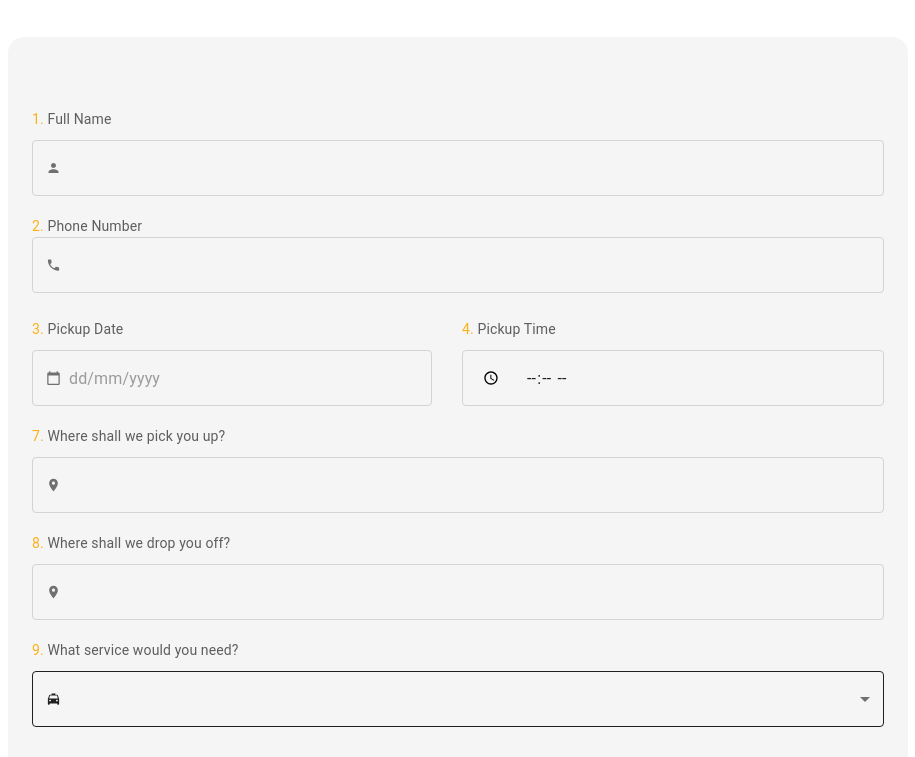
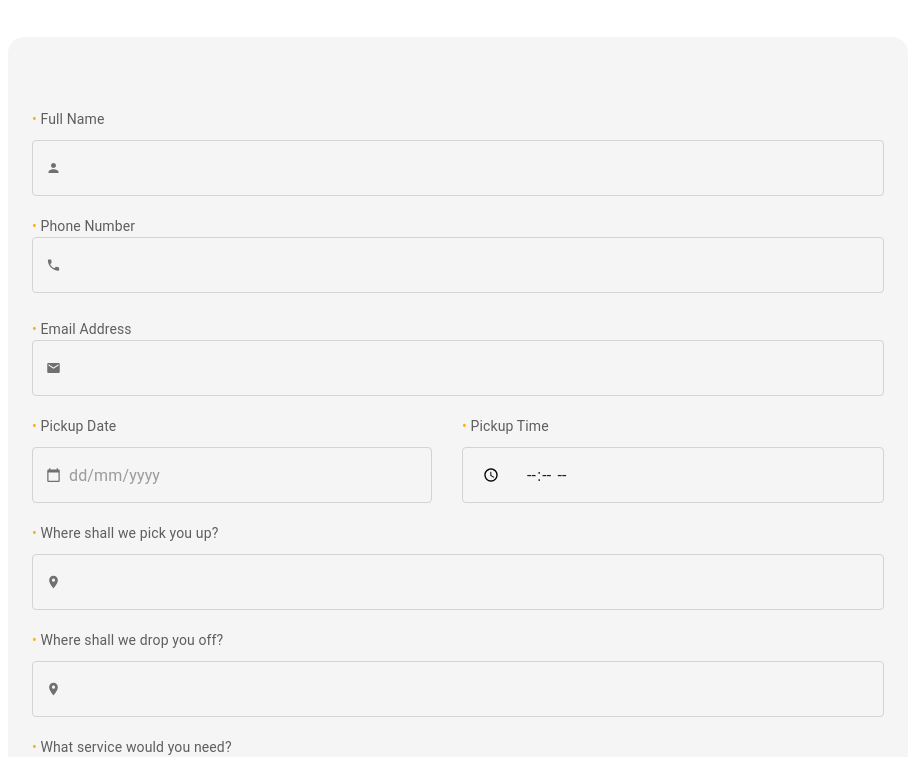
Before and after one commit to RafaPach/AllTravelServices, a Next.js app: page /getaquote in a window 1280 px wide. Shown: the part 973-1730 px from the top of the page, without its empty margins (182-1097 px from the left). Built offline with nearby package versions, Linux system fonts and the light colour scheme; no server answers.

Commit message:
got rid of console errors and improved loading, ready for Vercel

```diff
--- a/components/AboutUs/CenterCard.js
+++ b/components/AboutUs/CenterCard.js
@@ -10,7 +10,7 @@ import {
 import { useTheme, useMediaQuery } from '@mui/material';
 import Dbs from '../../Assests/DBSS.png';
 import Smoke from '../../Assests/SmokeTry.png';
-import Time from '../../Assests/Punctual.png';
+import Time from '../../Assests/PunctualTry.png';
 import Image from 'next/image';
 import SafeGuarding from '../../Assests/SafeTry.png';
 
@@ -98,7 +98,7 @@ const CenterCard = () => {
                 height: 110,
                 text: 'No Smoking Policies',
               },
-              { src: Time, width: 140, height: 130, text: 'Punctual' },
+              { src: Time, width: 110, height: 105, text: 'Punctual' },
               {
                 src: SafeGuarding,
                 width: 115,
--- a/components/Alternative/HelloPageTest.js
+++ b/components/Alternative/HelloPageTest.js
@@ -85,7 +85,6 @@ export default function HelloPageAlt2() {
           </Button>
         </Box>
 
-        {/* Image Content */}
         <Box
           sx={{
             width: { lg: '65%', md: '60%', sm: '80%', xs: '90%' },
@@ -100,6 +99,7 @@ export default function HelloPageAlt2() {
             height={400}
             style={{ width: '100%', height: 'auto', objectFit: 'cover' }}
             className="hero-image"
+            priority
           />
         </Box>
       </Stack>
--- a/components/Alternative/NavTest.js
+++ b/components/Alternative/NavTest.js
@@ -51,8 +51,9 @@ export default function NavbarAlt2({ color }) {
                 <Image
                   src={Logo}
                   alt="Logo"
-                  layout="responsive"
-                  objectFit="contain"
+                  width={115}
+                  height={55}
+                  style={{ objectFit: 'contain' }}
                 />
               </Box>
               <IconButton onClick={() => setOpen(true)}>
--- a/components/Navbar/NavbarForPages.js
+++ b/components/Navbar/NavbarForPages.js
@@ -69,8 +69,9 @@ export default function Navbarpages({ color }) {
                 <Image
                   src={Logo}
                   alt="Logo"
-                  layout="responsive"
-                  objectFit="contain"
+                  width={115}
+                  height={55}
+                  style={{ objectFit: 'contain' }}
                 />
               </Box>
               <IconButton onClick={() => setOpen(true)}>
--- a/components/Quote.js
+++ b/components/Quote.js
@@ -1,4 +1,4 @@
-import React, { useState } from 'react';
+import React, { useState, useEffect } from 'react';
 import {
   Box,
   Container,
@@ -16,6 +16,7 @@ import PhoneIcon from '@mui/icons-material/Phone';
 import LocationOnIcon from '@mui/icons-material/LocationOn';
 import LocalTaxiIcon from '@mui/icons-material/LocalTaxi';
 import PersonIcon from '@mui/icons-material/Person';
+import EmailIcon from '@mui/icons-material/Email';
 import { createTheme, ThemeProvider, useTheme } from '@mui/material/styles';
 import DatePicker from 'react-datepicker';
 import 'react-datepicker/dist/react-datepicker.css'; // Import the styles
@@ -23,6 +24,7 @@ import CalendarTodayIcon from '@mui/icons-material/CalendarToday';
 import JourneyCard from './CardJourneyTest';
 import Navbarpages from './Navbar/NavbarForPages';
 import EmailJs from './FunctionsTemplates/emailjs';
+import Recaptcha from './FunctionsTemplates/Recaptcha';
 
 const customTheme = (outerTheme) =>
   createTheme({
@@ -81,9 +83,24 @@ function TravelQuoteForm() {
   const EmailJs_Sid = process.env.NEXT_PUBLIC_EmailJs_Sid;
   const EmailJs_Tid = process.env.NEXT_PUBLIC_QuoteEmailJs_Tid;
   const EMAILJS_PUBLIC_KEY = process.env.NEXT_PUBLIC_EmailJs_PublicKey;
+  const siteKey = process.env.NEXT_PUBLIC_RECAPTCHA_SITE_KEY;
 
-  const handleSubmit = (e) => {
+  useEffect(() => {
+    if (typeof window !== 'undefined' && !window.grecaptcha) {
+      const script = document.createElement('script');
+      script.src = `https://www.google.com/recaptcha/api.js?render=${siteKey}`;
+      script.async = true;
+      script.onload = () => {
+        console.log('reCAPTCHA script loaded');
+      };
+      document.body.appendChild(script);
+    }
+  }, [siteKey]);
+
+  const handleSubmit = async (e) => {
     e.preventDefault();
+
+    await Recaptcha({ siteKey });
 
     const updatedFormData = {
       ...formData,
@@ -114,6 +131,7 @@ function TravelQuoteForm() {
     setFormData({
       fullname: '',
       phonenr: '',
+      email: '',
       pickupdate: '',
       pickuptime: '',
       returndate: '',
@@ -125,6 +143,7 @@ function TravelQuoteForm() {
       notes: '',
       journeyType: '',
     });
+
     setErrors((prev) => ({
       ...prev,
       phone: false, // Reset phone error
@@ -175,6 +194,7 @@ function TravelQuoteForm() {
   const [formData, setFormData] = useState({
     fullname: '',
     phonenr: '',
+    email: '',
     pickupdate: '',
     pickuptime: '',
     returndate: '',
@@ -193,16 +213,23 @@ function TravelQuoteForm() {
     if (name === 'phonenr') {
       setErrors((prev) => ({
         ...prev,
-        phone: value.length < 10 || isNaN(value),
+        phone: value === '' ? false : value.length < 10 || isNaN(value),
       }));
       setFormData((prev) => ({ ...prev, [name]: value }));
     }
+
     if (name === 'service') {
       setErrors((prev) => ({
         ...prev,
         phone: value.length < 10 || isNaN(value),
       }));
       setServiceType(value);
+      setFormData((prev) => ({ ...prev, [name]: value }));
+    } else if (name === 'email') {
+      setErrors((prev) => ({
+        ...prev,
+        email: value === '' ? false : !e.target.validity.valid,
+      }));
       setFormData((prev) => ({ ...prev, [name]: value }));
     } else if (name === 'special_request') {
       setSpecialRequests(checked);
@@ -242,9 +269,11 @@ function TravelQuoteForm() {
       }
     } else {
       setFormData((prev) => ({ ...prev, [name]: value }));
+      setFormData((prev) => ({ ...prev, journeyType }));
     }
 
     console.log(formData);
+    console.log(journeyType);
   };
 
   return (
@@ -382,7 +411,7 @@ function TravelQuoteForm() {
           </Box>
           <Box mb="20px">
             <Typography sx={{ mb: '10px', fontSize: '14px', color: '#5E5E5E' }}>
-              <span style={{ color: '#fcb017' }}>1.</span> Full Name
+              <span style={{ color: '#fcb017' }}>•</span> Full Name
             </Typography>
             <Stack direction="row" spacing={6}>
               <TextField
@@ -412,10 +441,11 @@ function TravelQuoteForm() {
           <Box mb="10px">
             <Stack>
               <Typography sx={{ fontSize: '14px', color: '#5E5E5E' }}>
-                <span style={{ color: '#fcb017' }}>2.</span> Phone Number
+                <span style={{ color: '#fcb017' }}>•</span> Phone Number
               </Typography>
               <TextField
                 type="tel"
+                required
                 fullWidth
                 sx={{ mb: 2, borderRadius: '50x' }}
                 InputProps={{
@@ -433,9 +463,37 @@ function TravelQuoteForm() {
               />
             </Stack>
           </Box>
+          <Box mb="20px">
+            <Stack>
+              <Typography sx={{ fontSize: '14px', color: '#5E5E5E' }}>
+                <span style={{ color: '#fcb017' }}>•</span> Email Address
+              </Typography>
+              <TextField
+                name="email"
+                value={formData.email}
+                variant="outlined"
+                onChange={handleFormChange}
+                inputProps={{ type: 'email' }}
+                error={errors.email}
+                helperText={errors.email ? 'Please enter a valid email' : ''}
+                required
+                fullWidth
+                InputProps={{
+                  startAdornment: (
+                    <InputAdornment position="start">
+                      <EmailIcon style={{ width: 15 }} />
+                    </InputAdornment>
+                  ),
+                }}
+                InputLabelProps={{
+                  style: { color: '#fcb017', fontSize: '18px' }, // Set the label color to red
+                }}
+              />
+            </Stack>
+          </Box>
           <Stack
             mb="20px"
-            direction={{ xs: 'column', md: 'row' }}
+            direction={{ xs: 'column', sm: 'row', md: 'row' }}
             display="flex"
             spacing={1}
           >
@@ -443,7 +501,7 @@ function TravelQuoteForm() {
               <Typography
                 sx={{ mb: '10px', fontSize: '14px', color: '#5E5E5E' }}
               >
-                <span style={{ color: '#fcb017' }}>3.</span> Pickup Date
+                <span style={{ color: '#fcb017' }}>•</span> Pickup Date
               </Typography>
 
               <DatePicker
@@ -472,7 +530,7 @@ function TravelQuoteForm() {
 
                       readOnly: true,
                     }}
-                    sx={{ width: { md: '400px', xs: '380px' } }}
+                    sx={{ width: { md: '400px', sm: '360px', xs: '380px' } }}
                   />
                 }
               />
@@ -481,7 +539,7 @@ function TravelQuoteForm() {
               <Typography
                 sx={{ mb: '10px', fontSize: '14px', color: '#5E5E5E' }}
               >
-                <span style={{ color: '#fcb017' }}>4.</span> Pickup Time
+                <span style={{ color: '#fcb017' }}>•</span> Pickup Time
               </Typography>
               <TextField
                 // fullWidth
@@ -502,7 +560,7 @@ function TravelQuoteForm() {
                   '& .MuiInputBase-input': {
                     paddingLeft: 8,
                   },
-                  width: { md: '100%', sm: '380px', xs: '380px' },
+                  width: { md: '100%', sm: '100%', xs: '380px' },
                 }}
               />
             </Box>
@@ -510,7 +568,7 @@ function TravelQuoteForm() {
 
           {journeyType === 'return' && (
             <Stack
-              direction={{ xs: 'column', md: 'row' }}
+              direction={{ xs: 'column', sm: 'row', md: 'row' }}
               display="flex"
               spacing={1}
               mb="20px"
@@ -519,7 +577,7 @@ function TravelQuoteForm() {
                 <Typography
                   sx={{ mb: '10px', fontSize: '14px', color: '#5E5E5E' }}
                 >
-                  <span style={{ color: '#fcb017' }}>5.</span> Return Date
+                  <span style={{ color: '#fcb017' }}>•</span> Return Date
                 </Typography>
                 <DatePicker
                   selected={selectedDateReturn}
@@ -549,7 +607,7 @@ function TravelQuoteForm() {
                         ),
                         readOnly: true,
                       }}
-                      sx={{ width: { md: '400px', xs: '380px' } }}
+                      sx={{ width: { md: '400px', sm: '360px', xs: '380px' } }}
                     />
                   }
                 />
@@ -558,7 +616,7 @@ function TravelQuoteForm() {
                 <Typography
                   sx={{ mb: '10px', fontSize: '14px', color: '#5E5E5E' }}
                 >
-                  <span style={{ color: '#fcb017' }}>6.</span> Return Time
+                  <span style={{ color: '#fcb017' }}>•</span> Return Time
                 </Typography>
                 <TextField
                   type="time"
@@ -578,7 +636,7 @@ function TravelQuoteForm() {
                     '& .MuiInputBase-input': {
                       paddingLeft: 8,
                     },
-                    width: { md: '100%', sm: '380px', xs: '380px' },
+                    width: { md: '100%', sm: '100%', xs: '380px' },
                   }}
                 />
               </Box>
@@ -587,7 +645,7 @@ function TravelQuoteForm() {
 
           <Box mb="20px">
             <Typography sx={{ mb: '10px', fontSize: '14px', color: '#5E5E5E' }}>
-              <span style={{ color: '#fcb017' }}>7.</span> Where shall we pick
+              <span style={{ color: '#fcb017' }}>•</span> Where shall we pick
               you up?
             </Typography>
             <TextField
@@ -607,7 +665,7 @@ function TravelQuoteForm() {
 
           <Box mb="20px">
             <Typography sx={{ mb: '10px', fontSize: '14px', color: '#5E5E5E' }}>
-              <span style={{ color: '#fcb017' }}>8.</span> Where shall we drop
+              <span style={{ color: '#fcb017' }}>•</span> Where shall we drop
               you off?
             </Typography>
             <TextField
@@ -622,13 +680,14 @@ function TravelQuoteForm() {
               name="dropoff"
               onChange={handleFormChange}
               value={formData.dropoff}
+              sx={{ width: '100%' }}
             />
           </Box>
 
           <Box mb="20px">
             <Typography sx={{ mb: '10px', fontSize: '14px', color: '#5E5E5E' }}>
-              <span style={{ color: '#fcb017' }}>9.</span> What service would
-              you need?
+              <span style={{ color: '#fcb017' }}>•</span> What service would you
+              need?
             </Typography>
             <FormControl fullWidth>
               <Select
--- a/package.json
+++ b/package.json
@@ -11,7 +11,7 @@
   "dependencies": {
     "@date-io/date-fns": "^3.0.0",
     "@emailjs/browser": "^4.4.1",
-    "@emotion/react": "^11.13.3",
+    "@emotion/react": "^11.13.5",
     "@emotion/styled": "^11.13.0",
     "@mui/icons-material": "^6.1.6",
     "@mui/material": "^6.1.6",
```
Also changed, not shown: components/Alternative/SubmitTest.js (+7 -3 lines), components/CardJourneyTest.js (+7 -2 lines), components/Footer/Footer.js (+15 -3 lines), Assests/PunctualTry.png (added), 1 other file (tests, documents, lock files or other folders).
